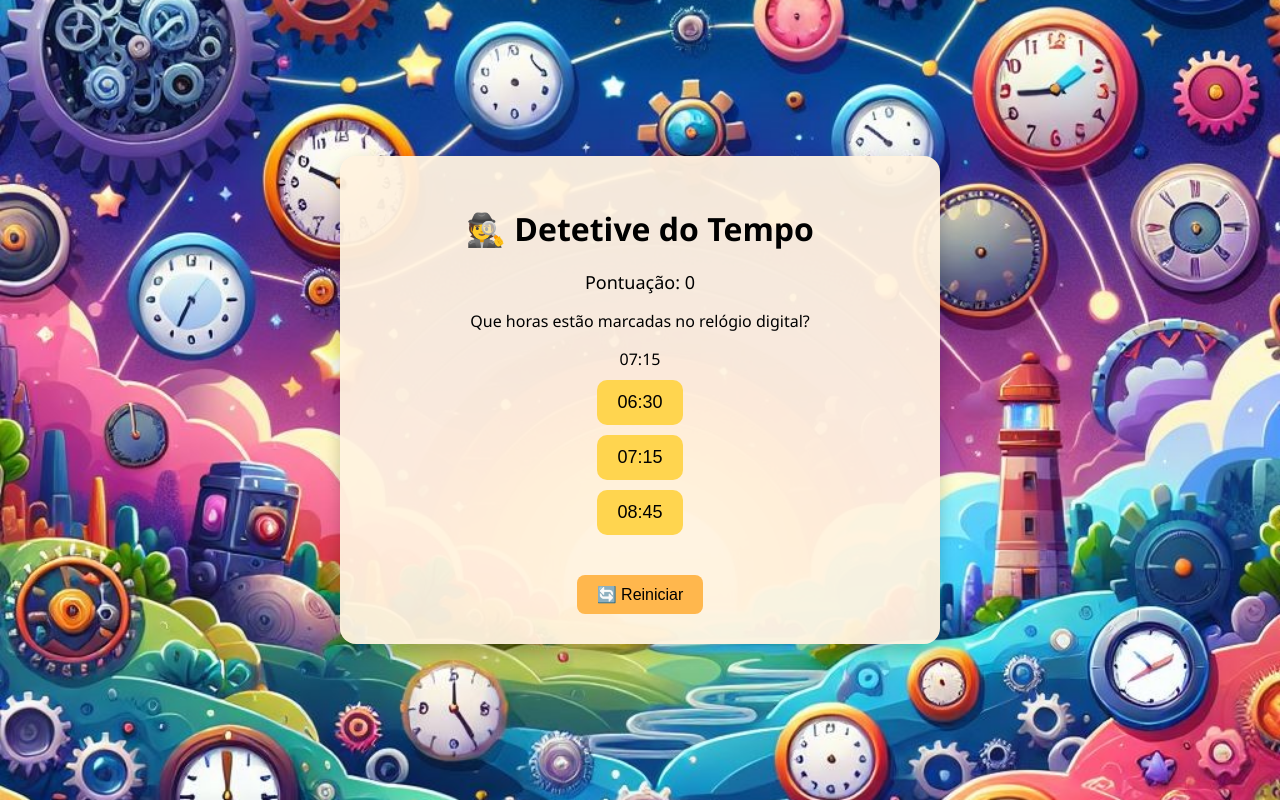
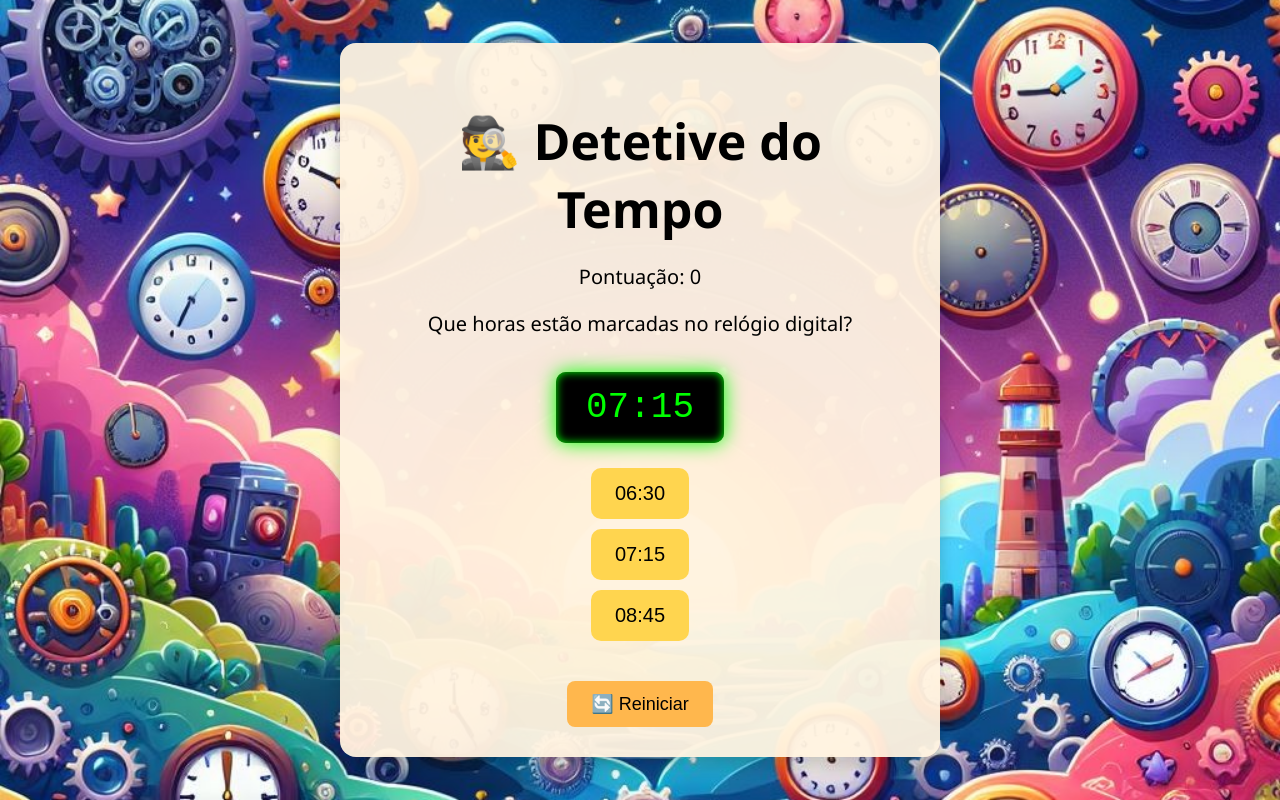
Before and after one commit to projetosef2/tempo, a plain HTML site: page index.html in a window 1280 px wide. Drawn offline with Linux system fonts and the light colour scheme.

Commit message:
Update index.html

```diff
--- a/index.html
+++ b/index.html
@@ -18,6 +18,7 @@
       justify-content: center;
       align-items: center;
       min-height: 100vh;
+      font-size: 20px;
     }
     .container {
       background-color: rgba(255, 243, 224, 0.95);
@@ -29,7 +30,7 @@
       text-align: center;
     }
     h1 {
-      font-size: 2em;
+      font-size: 2.5em;
       margin-bottom: 20px;
     }
     .fase canvas, .fase img {
@@ -46,11 +47,11 @@
     .opcao {
       display: block;
       margin: 10px auto;
-      padding: 12px 20px;
+      padding: 14px 24px;
       background-color: #ffd54f;
       border: none;
       border-radius: 10px;
-      font-size: 18px;
+      font-size: 20px;
       cursor: pointer;
       transition: background-color 0.3s;
     }
@@ -58,13 +59,13 @@
       background-color: #ffca28;
     }
     #pontuacao {
-      font-size: 18px;
+      font-size: 20px;
       margin-bottom: 10px;
     }
     #reiniciar {
       margin-top: 20px;
-      padding: 10px 20px;
-      font-size: 16px;
+      padding: 12px 24px;
+      font-size: 18px;
       background-color: #ffb74d;
       border: none;
       border-radius: 8px;
@@ -74,10 +75,21 @@
       background-color: #ffa726;
     }
     #mensagemFinal {
-      font-size: 1.4em;
+      font-size: 1.5em;
       font-weight: bold;
       color: #4caf50;
       margin-top: 20px;
+    }
+    .relogio-digital {
+      display: inline-block;
+      background-color: #000;
+      color: #0f0;
+      font-family: 'Courier New', monospace;
+      font-size: 36px;
+      padding: 15px 30px;
+      border-radius: 10px;
+      box-shadow: inset 0 0 10px #0f0, 0 0 20px #0f0;
+      margin: 15px auto;
     }
   </style>
 </head>
@@ -136,22 +148,29 @@
       ctx.arc(cx, cy, raio, 0, 2 * Math.PI);
       ctx.stroke();
 
+      ctx.font = "20px Arial";
+      ctx.textAlign = "center";
+      ctx.textBaseline = "middle";
       for (let i = 1; i <= 12; i++) {
         const ang = (i - 3) * (Math.PI * 2) / 12;
-        ctx.fillText(i, cx + Math.cos(ang) * 70, cy + Math.sin(ang) * 70 + 5);
+        ctx.fillText(i, cx + Math.cos(ang) * 70, cy + Math.sin(ang) * 70);
       }
 
       const anguloHora = ((horas % 12) + minutos / 60) * (Math.PI * 2) / 12 - Math.PI / 2;
       const anguloMin = minutos * (Math.PI * 2) / 60 - Math.PI / 2;
 
+      // Ponteiro das horas (menor)
       ctx.beginPath();
       ctx.moveTo(cx, cy);
-      ctx.lineTo(cx + Math.cos(anguloHora) * 50, cy + Math.sin(anguloHora) * 50);
+      ctx.lineTo(cx + Math.cos(anguloHora) * 40, cy + Math.sin(anguloHora) * 40);
+      ctx.lineWidth = 4;
       ctx.stroke();
 
+      // Ponteiro dos minutos (maior)
       ctx.beginPath();
       ctx.moveTo(cx, cy);
       ctx.lineTo(cx + Math.cos(anguloMin) * 70, cy + Math.sin(anguloMin) * 70);
+      ctx.lineWidth = 2;
       ctx.stroke();
 
       return canvas;
@@ -169,9 +188,10 @@
       div.appendChild(p);
 
       if (fase.texto) {
-        const texto = document.createElement("div");
-        texto.textContent = fase.texto;
-        div.appendChild(texto);
+        const relogioDigital = document.createElement("div");
+        relogioDigital.className = "relogio-digital";
+        relogioDigital.textContent = fase.texto;
+        div.appendChild(relogioDigital);
       }
 
       if (fase.analogico) {
```
